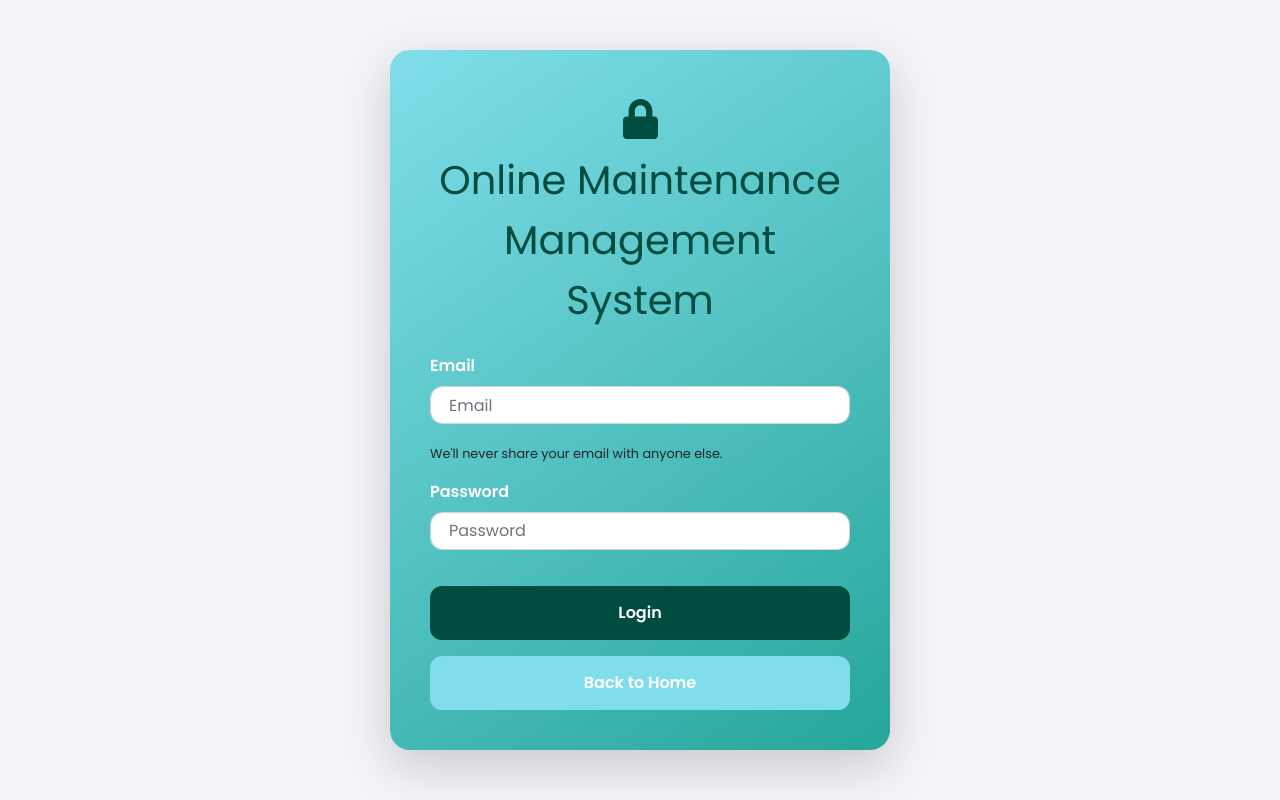
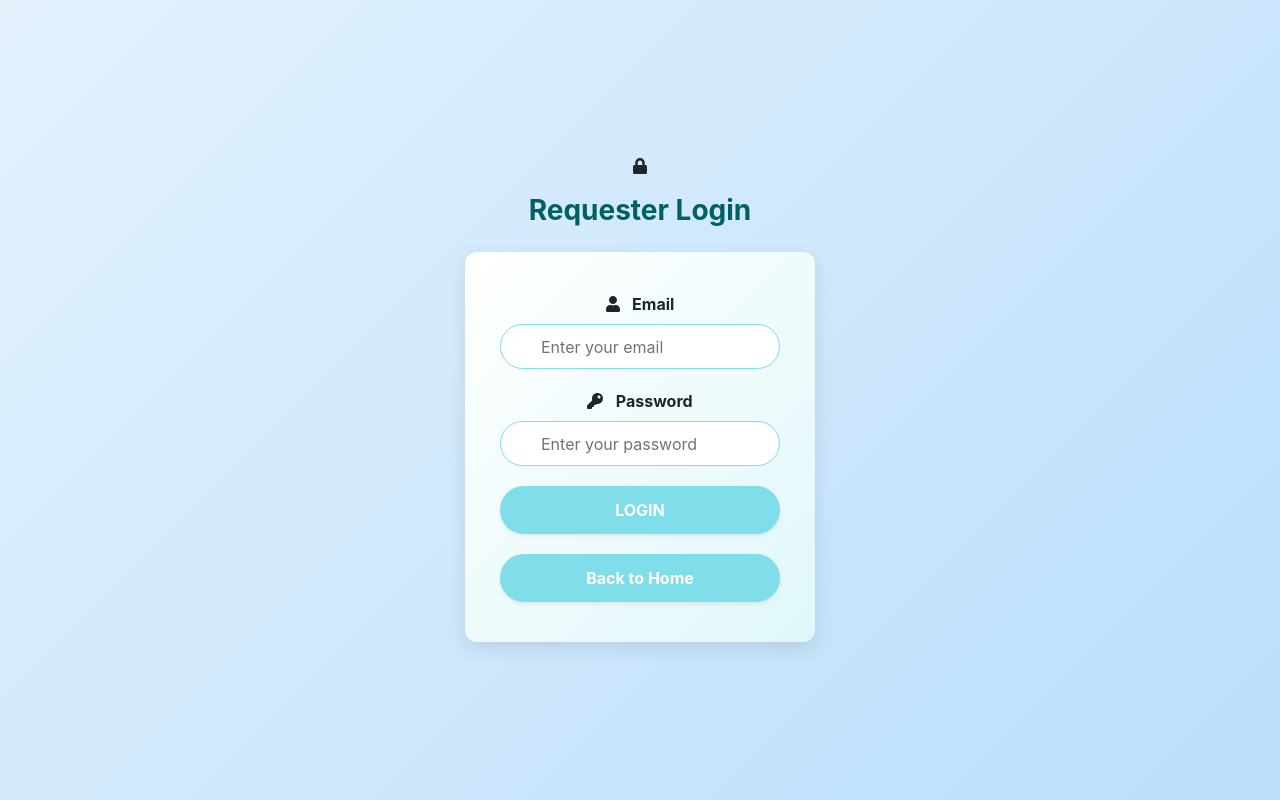
Before and after one commit to OCSMSdbmsproject/OCSMS_dbms, a PHP site: page /Requester/RequesterLogin.php in a window 1280 px wide. Run offline with PHP 8.4, Linux system fonts and the light colour scheme; some web fonts are replaced.

Commit message:
login changes

```diff
--- a/Requester/RequesterLogin.php
+++ b/Requester/RequesterLogin.php
@@ -8,7 +8,6 @@
     $sql = "SELECT r_email, r_password FROM requesterlogin_tb WHERE r_email='".$rEmail."' AND r_password='".$rPassword."' limit 1";
     $result = $conn->query($sql);
     if($result->num_rows == 1){
-
       $_SESSION['is_login'] = true;
       $_SESSION['rEmail'] = $rEmail;
       // Redirecting to RequesterProfile page on Correct Email and Pass
@@ -22,7 +21,6 @@
   echo "<script> location.href='RequesterProfile.php'; </script>";
 }
 ?>
-
 <!DOCTYPE html>
 <html lang="en">
 
@@ -37,142 +35,156 @@
   <!-- Font Awesome CSS -->
   <link rel="stylesheet" href="../css/all.min.css">
 
-  <!-- Google Fonts -->
-  <link href="https://fonts.googleapis.com/css2?family=Poppins:wght@400;600&display=swap" rel="stylesheet">
-
   <style>
+    /* Background Styling */
     body {
-      background-color: #f2f4f8;
-      font-family: 'Poppins', sans-serif;
-    }
-
-    .login-container {
+      background: linear-gradient(135deg, #e3f2fd, #bbdefb); /* Light blue gradient */
       display: flex;
       justify-content: center;
       align-items: center;
       height: 100vh;
-      padding: 20px;
+      margin: 0;
     }
 
-    .login-card {
-      background: linear-gradient(145deg, #80deea, #26a69a);
-      border-radius: 20px;
-      box-shadow: 0px 15px 30px rgba(0, 0, 0, 0.1);
-      padding: 40px;
+    /* Login Box Styling */
+    .form-container {
+      background: linear-gradient(135deg, #ffffff, #e0f7fa); /* Light and attractive gradient */
+      border-radius: 12px;
+      padding: 40px 35px;
+      box-shadow: 0px 6px 18px rgba(0, 0, 0, 0.1);
       width: 100%;
-      max-width: 500px; /* Increased width */
-      transform: scale(1);
-      transition: transform 0.3s ease;
+      max-width: 450px;
+      transition: all 0.3s ease;
     }
 
-    .login-card:hover {
-      transform: scale(1.05); /* Slight zoom effect on hover */
+    .form-container:hover {
+      box-shadow: 0px 8px 25px rgba(0, 0, 0, 0.2);
     }
 
-    .login-card h1 {
-      color: #fff;
-      font-size: 36px;
-      margin-bottom: 30px; /* Increased margin */
+    /* Requester Login Heading */
+    .form-title {
+      color: #006064; /* Deep teal */
+      font-size: 28px;
       text-align: center;
-      font-weight: 600;
+      font-weight: bold;
+      margin-bottom: 25px;
     }
 
-    .login-card .form-group label {
-      color: #fff;
-      font-weight: 600;
-    }
-
-    .login-card .form-control {
-      border-radius: 12px;
-      padding: 14px 18px;
-      font-size: 16px;
+    /* Input Fields */
+    .form-group {
+      position: relative;
       margin-bottom: 20px;
     }
 
-    .login-card .btn {
-      background-color: #004d40;
-      color: #fff;
-      border-radius: 12px;
-      padding: 14px;
-      font-weight: bold;
-      width: 100%;
-      transition: background-color 0.3s, transform 0.3s ease;
+    .form-group i {
+      position: absolute;
+      top: 12px;
+      left: 12px;
+      font-size: 18px;
+      color: #006064;
     }
 
-    .login-card .btn:hover {
-      background-color: #00796b;
-      transform: translateY(-2px); /* Subtle raise on hover */
+    .form-control {
+      padding-left: 40px;
+      border-radius: 30px;
+      border: 1px solid #80deea;
+      transition: all 0.3s ease;
+      height: 45px;
     }
 
-    .login-card .btn-back {
-      background-color: #80deea;
-      border-radius: 12px;
-      padding: 14px;
-      font-weight: bold;
-      text-align: center;
-      width: 100%;
-      transition: background-color 0.3s, transform 0.3s ease;
+    .form-control:focus {
+      border-color: #80deea;
+      box-shadow: 0 0 8px rgba(128, 222, 234, 0.5);
     }
 
-    .login-card .btn-back:hover {
-      background-color: #26a69a;
-      transform: translateY(-2px); /* Subtle raise on hover */
+    /* Buttons */
+    .btn-login {
+      background-color: #80deea; /* Specified button color */
+      color: white;
+      font-weight: bold;
+      border-radius: 30px;
+      padding: 12px;
+      width: 100%;
+      border: none;
+      text-transform: uppercase;
+      transition: background 0.3s ease, transform 0.3s ease;
     }
 
-    .login-logo {
-      text-align: center;
-      font-size: 40px;
-      color: #004d40;
-      margin-bottom: 30px;
+    .btn-login:hover {
+      background-color: #4bacb8; /* Hover effect */
+      transform: translateY(-3px);
     }
 
-    .login-logo i {
-      font-size: 60px;
+    .btn-info {
+      background-color: #80deea;
+      color: white;
+      font-weight: bold;
+      border-radius: 30px;
+      padding: 12px;
+      width: 100%;
+      border: none;
+      margin-top: 20px;
+      text-align: center;
+      transition: background-color 0.3s ease;
     }
 
-    .alert {
-      font-size: 14px;
-      padding: 10px;
-      margin-top: 15px;
+    .btn-info:hover {
+      background-color: #4bacb8;
     }
 
+    /* Lock Icon Styling */
+    .logo {
+      display: flex;
+      justify-content: center;
+      align-items: center;
+      margin-bottom: 20px;
+    }
+
+    .logo i {
+      font-size: 360px; /* Increased icon size to 360px (2 times bigger) */
+      color: #006064; /* Match color to the heading */
+    }
   </style>
 
-  <title>Login</title>
+  <title>Requester Login</title>
 </head>
 
 <body>
-  <div class="login-container">
-    <div class="login-card shadow-lg">
-      <!-- Logo Section -->
-      <div class="login-logo mb-4">
-      <i class="fas fa-lock"></i>
-        <div>Online Maintenance Management System</div>
+  <div class="container text-center">
+    <!-- Login-related Logo (Lock Icon) -->
+    <div class="logo">
+      <i class="fas fa-lock"></i> <!-- Font Awesome lock icon -->
     </div>
 
-      <!-- Requester Login Form -->
+    <!-- Requester Login Heading -->
+    <h2 class="form-title">Requester Login</h2>
+    <div class="row justify-content-center">
+      <div class="col-sm-6 col-md-4">
+        <div class="form-container">
           <form action="" method="POST">
             <div class="form-group">
-          <label for="email">Email</label>
-          <input type="email" class="form-control" placeholder="Email" name="rEmail" required>
-          <small class="form-text">We'll never share your email with anyone else.</small>
+              <i class="fas fa-user"></i>
+              <label for="rEmail" class="pl-2 font-weight-bold">Email</label>
+              <input type="email" class="form-control" placeholder="Enter your email" name="rEmail" required>
             </div>
+
             <div class="form-group">
-          <label for="pass">Password</label>
-          <input type="password" class="form-control" placeholder="Password" name="rPassword" required>
+              <i class="fas fa-key"></i>
+              <label for="rPassword" class="pl-2 font-weight-bold">Password</label>
+              <input type="password" class="form-control" placeholder="Enter your password" name="rPassword" required>
             </div>
-        <button type="submit" class="btn mt-3">Login</button>
+
+            <button type="submit" class="btn btn-login shadow-sm">Login</button>
             <?php if(isset($msg)) {echo $msg; } ?>
           </form>
 
-      <!-- Back to Home Button -->
-      <div class="text-center mt-3">
-        <a class="btn btn-back" href="../index.php">Back to Home</a>
+          <a href="../index.php" class="btn btn-info shadow-sm">Back to Home</a>
+        </div>
       </div>
     </div>
   </div>
 
-  <!-- Boostrap JavaScript -->
+  <!-- Bootstrap JavaScript -->
   <script src="../js/jquery.min.js"></script>
   <script src="../js/popper.min.js"></script>
   <script src="../js/bootstrap.min.js"></script>
```
Also changed, not shown: Admin/login.php (+45 -35 lines). Lines whose indentation alone changed are shown as unchanged.
